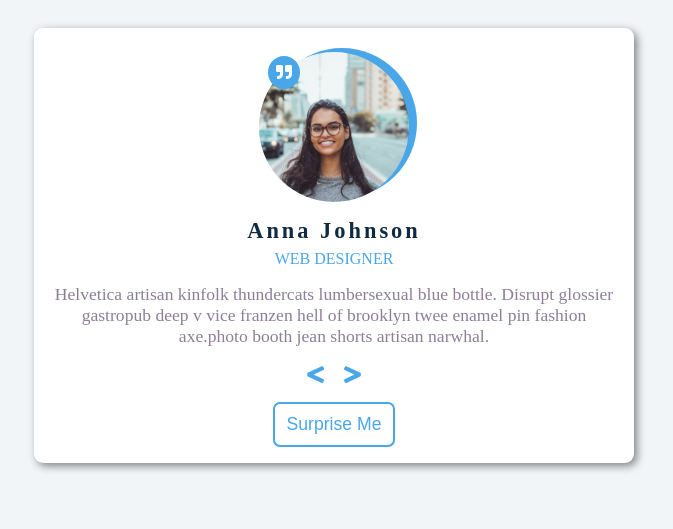
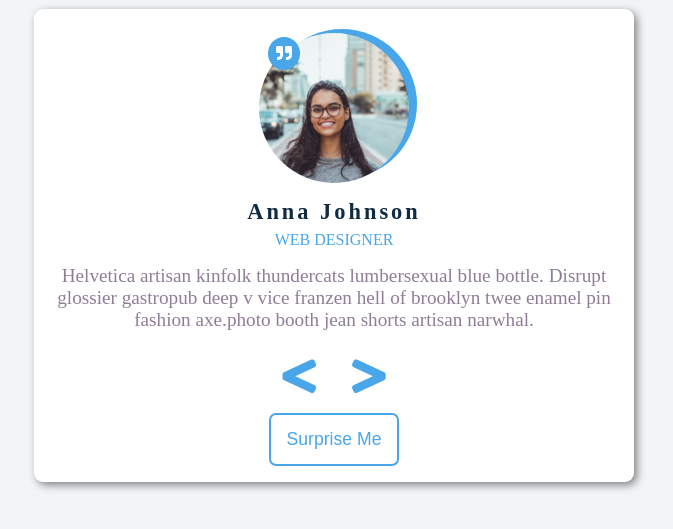
Before and after one commit to junaidshaikh-js/reviews, a plain HTML site: page index.html in a window 1280 px wide. Shown: the part 211-740 px from the top of the page, without its empty margins (306-979 px from the left). Drawn offline with Linux system fonts and the light colour scheme.

Commit message:
increase button size

```diff
--- a/index.html
+++ b/index.html
@@ -38,9 +38,11 @@
             enamel pin fashion axe.photo booth jean shorts artisan narwhal.
           </p>
           <div class="btn-container">
-            <button class="btn pre"><i class="fas fa-less-than"></i></button>
+            <button class="btn pre">
+              <i class="fas fa-2x fa-less-than"></i>
+            </button>
             <button class="btn next">
-              <i class="fas fa-greater-than"></i>
+              <i class="fas fa-2x fa-greater-than"></i>
             </button>
           </div>
           <button class="btn surprise-btn">Surprise Me</button>
--- a/scss/index.scss
+++ b/scss/index.scss
@@ -109,13 +109,13 @@ img {
   }
 
   .review-text {
-    font-size: 1.1rem;
+    font-size: 1.2rem;
     margin-top: 1rem;
     color: $text-color;
   }
 
   .btn-container {
-    margin-top: 1rem;
+    margin-top: 1.5rem;
 
     & > button {
       font-size: 1.4rem;
@@ -127,7 +127,7 @@ img {
     }
 
     .pre {
-      margin-right: 1rem;
+      margin-right: 2rem;
     }
   }
 
@@ -144,7 +144,7 @@ img {
     font-size: 1.1rem;
     color: $primary-color;
     border: 2px solid $primary-color;
-    padding: 10px 12px;
+    padding: 14px 16px;
     border-radius: 7px;
 
     &:hover {
```
Also changed, not shown: css/index.css, 1 other file.
